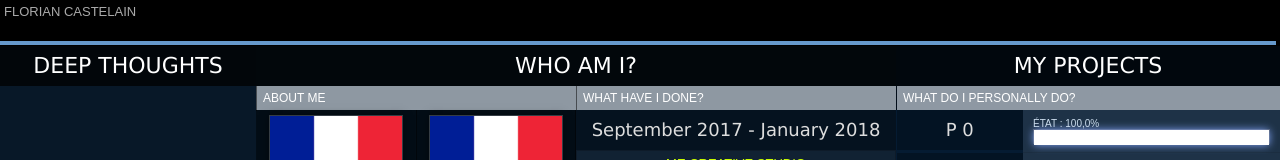
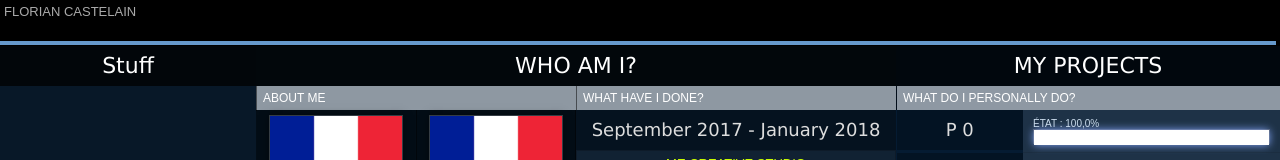
Before and after one commit to Andromelus/floriancastelain.github.io, a plain HTML site: page index.html in a window 1280 px wide. Shown: the top 160 px of the page. Drawn offline with Linux system fonts and the light colour scheme; a web font is replaced by a local one.

```diff
--- a/index.html
+++ b/index.html
@@ -78,7 +78,7 @@
                 </tr>
                 <tr>
 
-                    <td class="page chan"><h1>DEEP THOUGHTS</h1></td>
+                    <td class="page chan"><h1>Stuff</h1></td>
                     <td class="page main" id="main">
                         <h1>WHO AM I?</h1>
                         <table class="multi">
```
